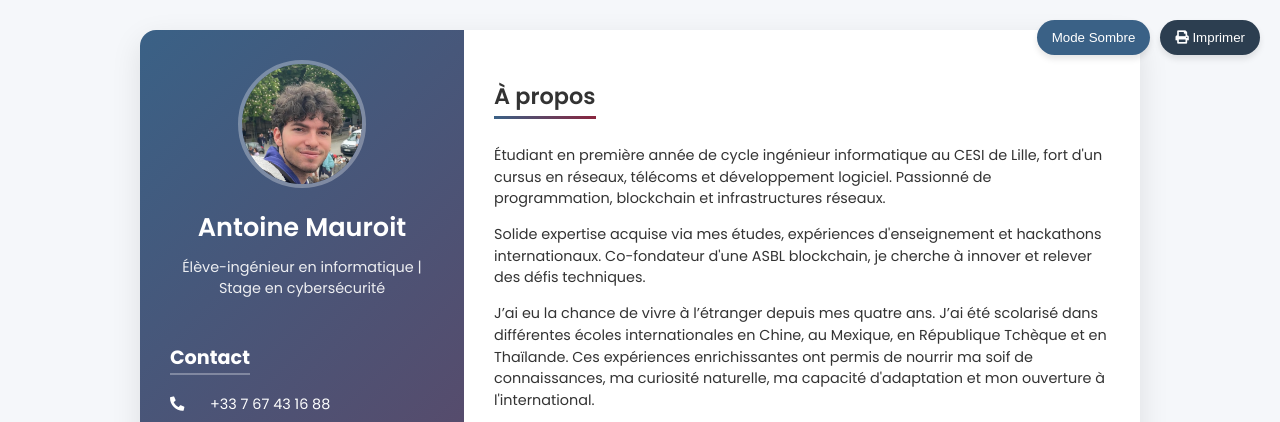
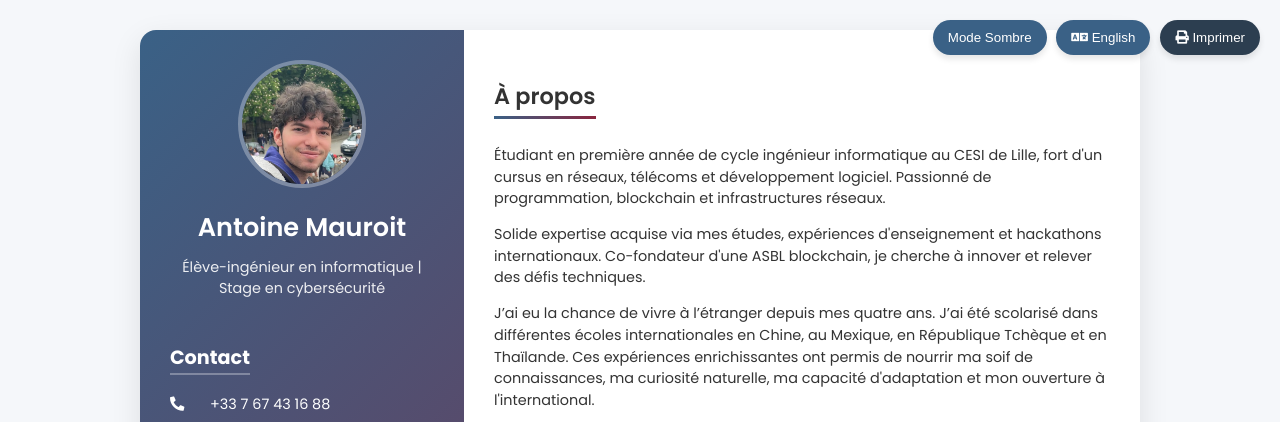
Before and after one commit to antoinayaya/Mon-CV, a plain HTML site: page index.html in a window 1280 px wide. Shown: the top 422 px of the page. Drawn offline with nearby package versions, Linux system fonts and the light colour scheme.

Commit message:
Add language switch button to index.html

```diff
--- a/index.html
+++ b/index.html
@@ -14,6 +14,7 @@
 <body>
     <div class="action-buttons">
         <button class="toggle-btn" onclick="toggleDarkMode()">Mode Sombre</button>
+        <button class="toggle-btn lang-btn" onclick="switchLanguage()" aria-label="View this page in English"><i class="fas fa-language"></i> English</button>
         <button class="print-btn" onclick="printCV()"><i class="fas fa-print"></i> Imprimer</button>
     </div>
 
```
